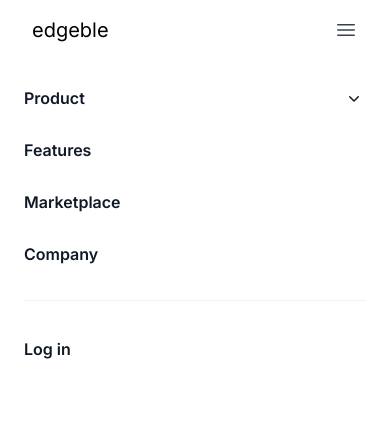
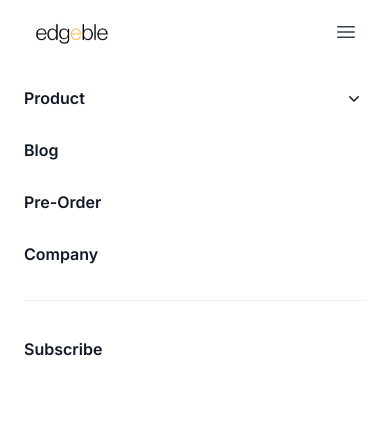
Before and after one commit to edgeble/edgeble, a Next.js app: page / in a window 390 px wide. Both pictures are taken after a click on the button "Open main menu". Shown: the top 423 px of the page. Built offline with nearby package versions, Linux system fonts and the light colour scheme.

Commit message:
added the edgeble logo and also mobile menu options made correct

```diff
--- a/app/components/Header.tsx
+++ b/app/components/Header.tsx
@@ -45,7 +45,11 @@ export default function Header() {
       <nav className="mx-auto flex items-center justify-between pt-4 4xl:pt-6 pb-4 4xl:pb-6 px-8 md:px-18 lg:px-28 2xl:px-38 3xl:px-[250px] 4xl:px-[450px] 5xl:px-[700px]" aria-label="Global">
         <div className="flex lg:flex-1">
           <a href="/" className="-m-1.5 p-1.5">
-            <span className="text-xl 3xl:text-3xl 4xl:text-5xl text-black">edgeble</span>
+          <img
+    src="./icon.png"
+    alt="edgeble"
+    className="h-8 w-auto 3xl:h-10 4xl:h-16"
+  />
           </a>
         </div>
         <div className="flex lg:hidden">
@@ -173,13 +177,13 @@ export default function Header() {
                   href="#"
                   className="-mx-3 block rounded-lg px-3 py-2 text-base font-semibold leading-7 text-gray-900 hover:bg-gray-50"
                 >
-                  Features
+                  Blog
                 </a>
                 <a
                   href="#"
                   className="-mx-3 block rounded-lg px-3 py-2 text-base font-semibold leading-7 text-gray-900 hover:bg-gray-50"
                 >
-                  Marketplace
+                  Pre-Order
                 </a>
                 <a
                   href="#"
@@ -193,7 +197,7 @@ export default function Header() {
                   href="#"
                   className="-mx-3 block rounded-lg px-3 py-2.5 text-base font-semibold leading-7 text-gray-900 hover:bg-gray-50"
                 >
-                  Log in
+                  Subscribe
                 </a>
               </div>
             </div>
```
Also changed, not shown: public/icon.png (added).
